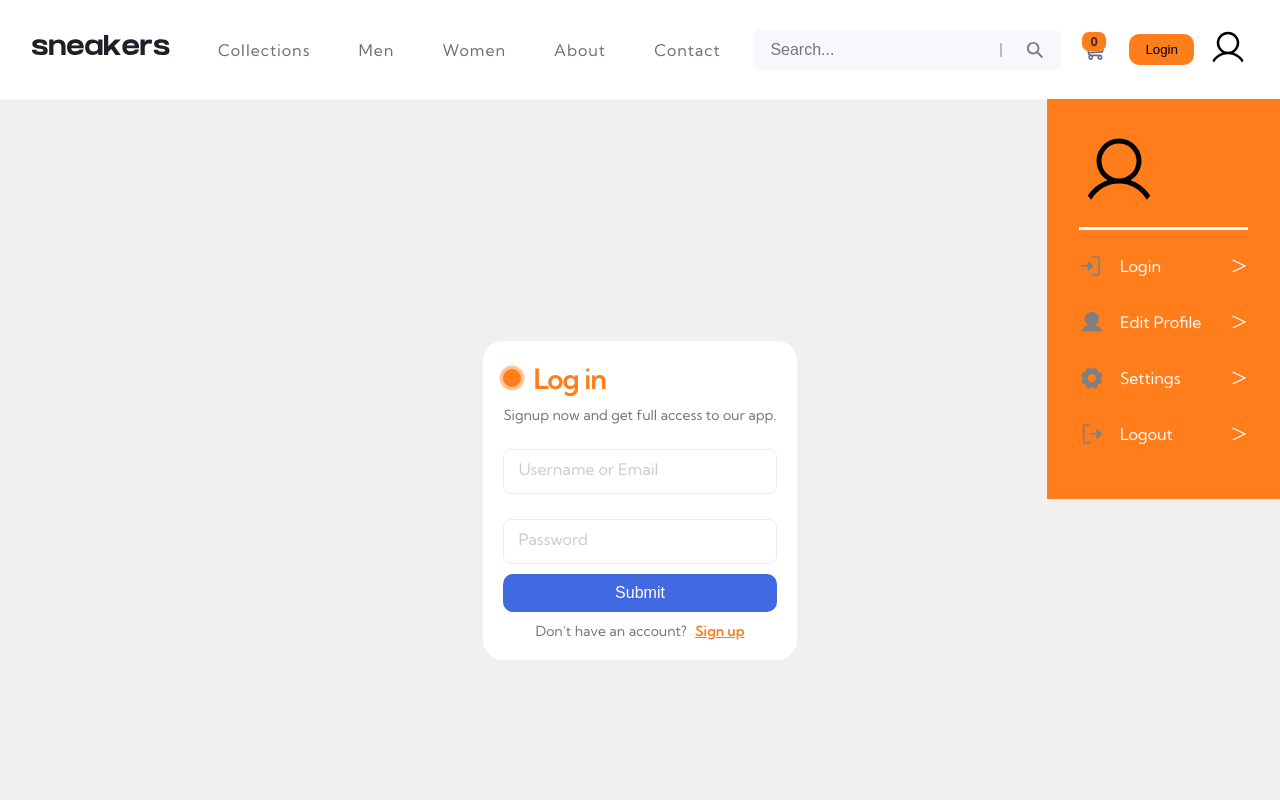
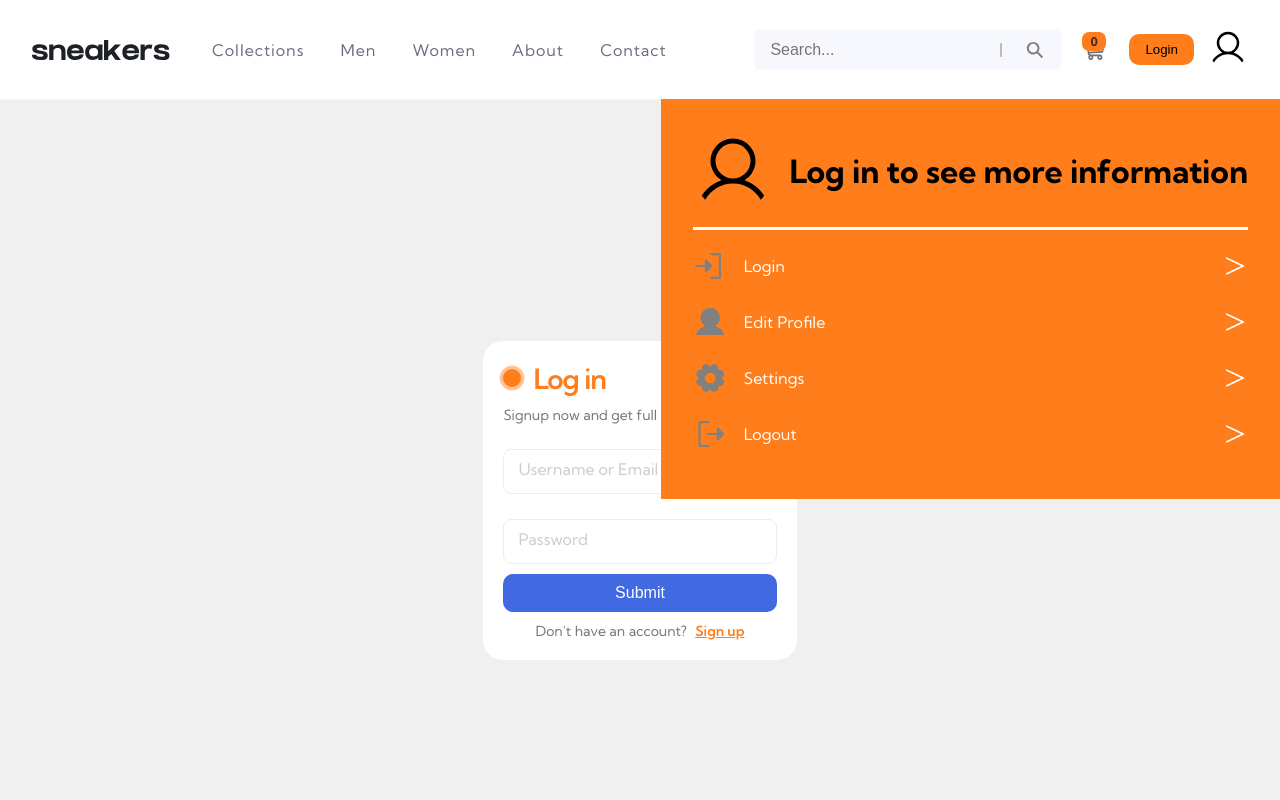
Before and after one commit to NajibMuhammadi/Ns-Sneakers, a React (Vite) app in the folder frontend/: page /login in a window 1280 px wide. Both pictures are taken after a click on the element 1228 px from the left and 49 px from the top of the page. Shown: the top 800 px of the page. Built offline with nearby package versions, Linux system fonts and the light colour scheme; no server answers.

Commit message:
snyggat till lite

```diff
--- a/frontend/src/comp/headerComp/logo/Logo.jsx
+++ b/frontend/src/comp/headerComp/logo/Logo.jsx
@@ -1,5 +1,7 @@
 import { Link } from 'react-router-dom'
 import LogoIcon from '../../../assets/icons/logo.svg'
+
+import './logo.css'
 
 function Logo() {
   return (
--- a/frontend/src/comp/headerComp/logo/logo.css
+++ b/frontend/src/comp/headerComp/logo/logo.css
@@ -0,0 +1,4 @@
+.header__logo-link{
+    display: flex;
+    align-items: center;
+}
--- a/frontend/src/comp/headerComp/nav/nav.css
+++ b/frontend/src/comp/headerComp/nav/nav.css
@@ -1,4 +1,4 @@
 .header__nav {
     display: flex;
-    gap: 3rem;
+    gap: 2rem;
 }
--- a/frontend/src/comp/headerComp/navitems/navItems.css
+++ b/frontend/src/comp/headerComp/navitems/navItems.css
@@ -6,14 +6,14 @@
     justify-content: space-between;
     align-items: center;
     list-style: none;
-    gap: 3rem;
+    gap: 1rem;
 }
 
 .header__navItem-link {
     text-decoration: none;
     font-weight: 400;
     cursor: pointer;
-    padding: 5px 0;
+    padding: 5px 10px;
     color: var(--Darkgrayishblue);
     font-size: 16px;
     font-family: "Kumbh Sans", sans-serif;
--- a/frontend/src/comp/headerComp/profile/ProfileImg.jsx
+++ b/frontend/src/comp/headerComp/profile/ProfileImg.jsx
@@ -1,5 +1,5 @@
 import './profileImg.css';
-import { useEffect, useState } from 'react';
+import { useEffect, useState, useRef } from 'react';
 import axios from 'axios';
 import { User } from "@phosphor-icons/react";
 import UserProfile from '../../../pages/userProfile/UserProfile';
@@ -7,6 +7,7 @@ import UserProfile from '../../../pages/userProfile/UserProfile';
 const ProfileImg = () => {
   const [img, setImg] = useState(null);
   const [showProfile, setShowProfile] = useState(false);
+  const profileRef = useRef(null);
 
   useEffect(() => {
     axios.get('http://localhost:8085/ns-sneakers/profileimage', {
@@ -21,8 +22,22 @@ const ProfileImg = () => {
   const showProfileHandler = () => {
     setShowProfile(!showProfile);
   }
+
+  useEffect(() => {
+    const pageClickEvent = (e) => {
+      if (profileRef.current && !profileRef.current.contains(e.target)) {
+        setShowProfile(false);
+      }
+    };
+    if (showProfile) {
+      window.addEventListener('click', pageClickEvent);
+    }
+    return () => {
+      window.removeEventListener('click', pageClickEvent);
+    }
+  }, [showProfile]);
   return (
-    <div className="profileImg" onClick={showProfileHandler}>
+    <div className="profileImg" onClick={showProfileHandler} ref={profileRef}>
        {img ? (
         <img className='header__profile-img' src={`http://localhost:8085/ns-sneakers/profileimage/`} alt="profile" />
       ) : (
--- a/frontend/src/pages/userProfile/UserProfile.jsx
+++ b/frontend/src/pages/userProfile/UserProfile.jsx
@@ -10,6 +10,7 @@ function UserProfile() {
     const [img, setImg] = useState(null);
     const [firstname, setfirstname] = useState('');
     const [Lastname, setLastname] = useState('');
+    const [firstnamefalse, setfirstnamefalse] = useState(false);
 
     useEffect(() => {
         axios.get('http://localhost:8085/ns-sneakers/profile', {
@@ -27,6 +28,7 @@ function UserProfile() {
         }).then(res => {
             setfirstname(res.data.user.firstName);
             setLastname(res.data.user.lastName);
+            setfirstnamefalse(true);
         }).catch(err => {
             console.log(err);
         });
@@ -39,7 +41,11 @@ function UserProfile() {
                     {img ? (
                         <img className='user__image' src={`http://localhost:8085/ns-sneakers/profileimage/`} alt="användarens profilbild" />
                     ) : (<User size={32} className='user__image' />)}
-                    <h1 className='user__title'>{firstname} {Lastname}</h1>
+                    {firstnamefalse ? (
+                        <h1 className='user__title'>{firstname} {Lastname}</h1>
+                    ) : (
+                        <h1 className='user__title'>Log in to see more information</h1>
+                    )}
                 </div>
                     <hr className='user__hr'/>
                     <Link to='/login' className='user__menu-link'>
```
